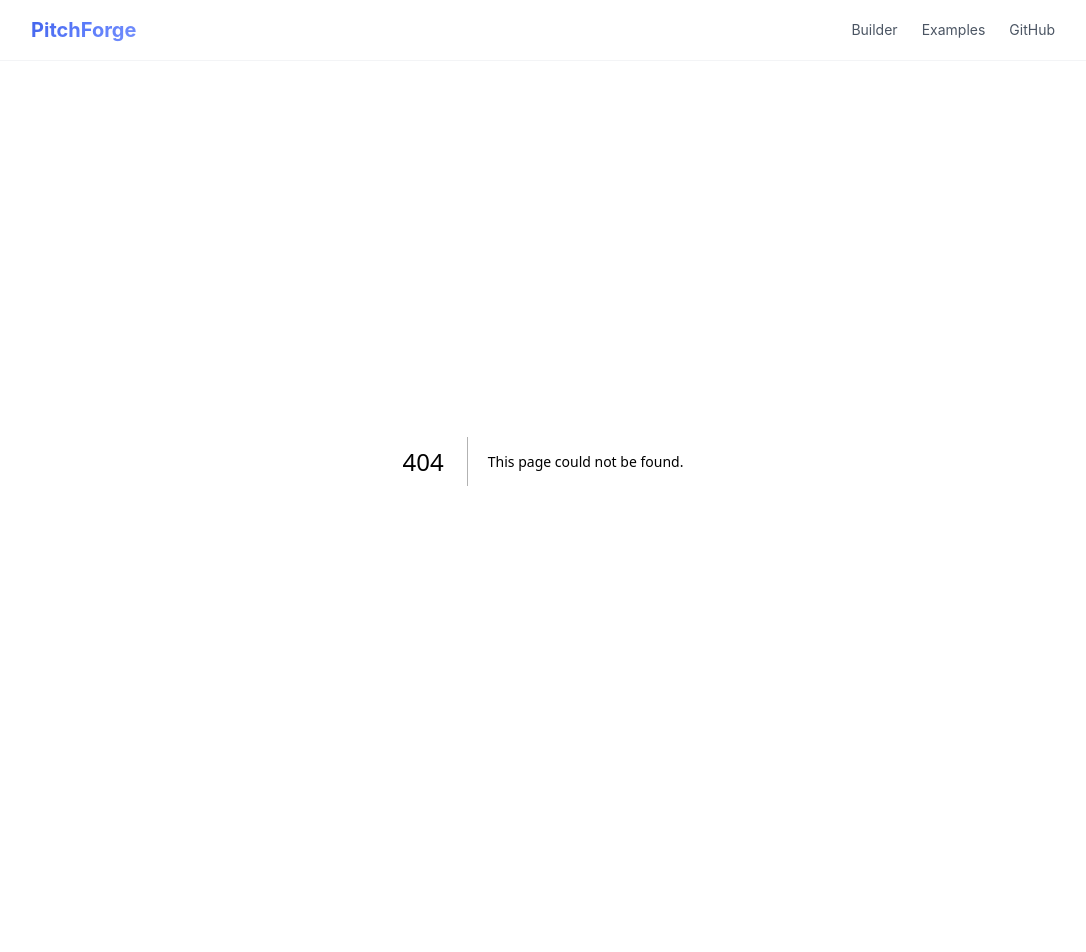
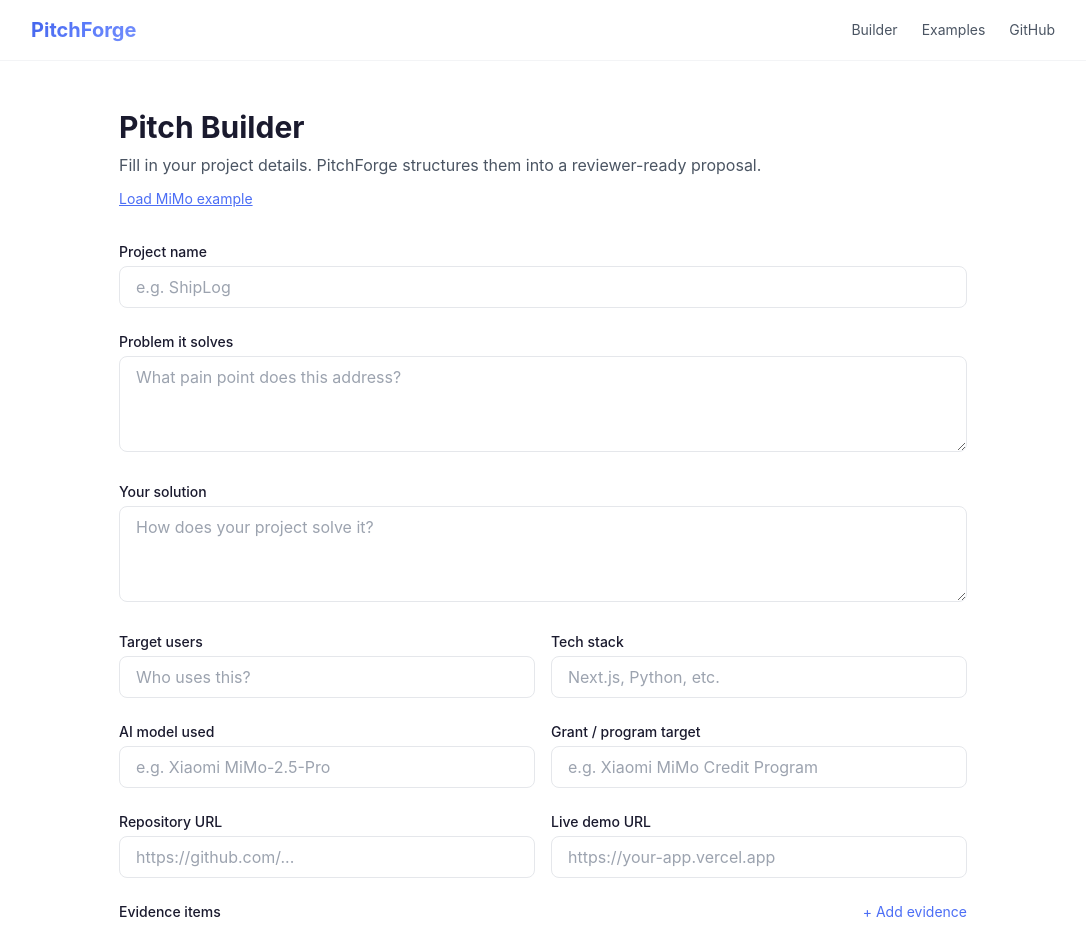
Before and after one commit to Kanzai-png/pitchforge, a Next.js app: page /builder in a window 1280 px wide. Before the commit this address had no page. Shown: the top 952 px of the page, without its empty margins (97-1183 px from the left). Before the commit the page ends 861 px from the top, so only its background shows below. Built offline with nearby package versions, Linux system fonts and the light colour scheme.

Commit message:
feat: interactive builder with form, evidence management, and output

```diff
--- /dev/null
+++ b/app/builder/page.tsx
@@ -0,0 +1,173 @@
+"use client";
+
+import { useState } from "react";
+import { generatePitch, generateGrantAnswer, ProjectInput, EvidenceItem } from "@/lib/generate-pitch";
+
+export default function Builder() {
+  const [input, setInput] = useState<ProjectInput>({
+    name: "",
+    problem: "",
+    solution: "",
+    users: "",
+    techStack: "",
+    modelUsed: "",
+    repoUrl: "",
+    demoUrl: "",
+    evidence: [],
+    grantTarget: "",
+  });
+
+  const [output, setOutput] = useState<string>("");
+  const [mode, setMode] = useState<"pitch" | "grant">("pitch");
+  const [copied, setCopied] = useState(false);
+
+  const addEvidence = () => {
+    setInput({
+      ...input,
+      evidence: [...input.evidence, { type: "repo", url: "", description: "" }],
+    });
+  };
+
+  const updateEvidence = (index: number, field: keyof EvidenceItem, value: string) => {
+    const updated = [...input.evidence];
+    updated[index] = { ...updated[index], [field]: value };
+    setInput({ ...input, evidence: updated });
+  };
+
+  const removeEvidence = (index: number) => {
+    setInput({
+      ...input,
+      evidence: input.evidence.filter((_, i) => i !== index),
+    });
+  };
+
+  const generate = () => {
+    if (mode === "pitch") {
+      setOutput(generatePitch(input));
+    } else {
+      setOutput(generateGrantAnswer(input));
+    }
+  };
+
+  const copyOutput = () => {
+    navigator.clipboard.writeText(output);
+    setCopied(true);
+    setTimeout(() => setCopied(false), 2000);
+  };
+
+  const loadExample = () => {
+    setInput({
+      name: "ShipLog",
+      problem: "developers spend 2-3 hours writing release notes and changelogs manually after each sprint",
+      solution: "an automated changelog generator that analyzes git history and produces structured, human-readable release notes",
+      users: "development teams shipping weekly releases, open-source maintainers, DevOps engineers",
+      techStack: "Next.js 15, TypeScript, Tailwind CSS, Vercel",
+      modelUsed: "Xiaomi MiMo-2.5-Pro",
+      repoUrl: "https://github.com/example/shiplog",
+      demoUrl: "https://shiplog-demo.vercel.app",
+      evidence: [
+        { type: "repo", url: "https://github.com/example/shiplog", description: "Public repository with full commit history" },
+        { type: "demo", url: "https://shiplog-demo.vercel.app", description: "Live deployment with working generation" },
+        { type: "artifact", url: "https://shiplog-demo.vercel.app/sample", description: "Sample generated changelog" },
+      ],
+      grantTarget: "Xiaomi MiMo Model Credit Program",
+    });
+  };
+
+  return (
+    <div className="max-w-4xl mx-auto px-6 py-12">
+      <div className="mb-8">
+        <h1 className="text-3xl font-bold mb-2">Pitch Builder</h1>
+        <p className="text-gray-600">Fill in your project details. PitchForge structures them into a reviewer-ready proposal.</p>
+        <button onClick={loadExample} className="mt-3 text-sm text-brand-600 hover:text-brand-700 underline">Load MiMo example</button>
+      </div>
+
+      <div className="space-y-6 mb-8">
+        <div>
+          <label className="block text-sm font-medium mb-1">Project name</label>
+          <input type="text" value={input.name} onChange={(e) => setInput({ ...input, name: e.target.value })} className="w-full px-4 py-2 border border-gray-200 rounded-lg focus:outline-none focus:ring-2 focus:ring-brand-200" placeholder="e.g. ShipLog" />
+        </div>
+
+        <div>
+          <label className="block text-sm font-medium mb-1">Problem it solves</label>
+          <textarea value={input.problem} onChange={(e) => setInput({ ...input, problem: e.target.value })} className="w-full px-4 py-2 border border-gray-200 rounded-lg focus:outline-none focus:ring-2 focus:ring-brand-200 h-24" placeholder="What pain point does this address?" />
+        </div>
+
+        <div>
+          <label className="block text-sm font-medium mb-1">Your solution</label>
+          <textarea value={input.solution} onChange={(e) => setInput({ ...input, solution: e.target.value })} className="w-full px-4 py-2 border border-gray-200 rounded-lg focus:outline-none focus:ring-2 focus:ring-brand-200 h-24" placeholder="How does your project solve it?" />
+        </div>
+
+        <div className="grid md:grid-cols-2 gap-4">
+          <div>
+            <label className="block text-sm font-medium mb-1">Target users</label>
+            <input type="text" value={input.users} onChange={(e) => setInput({ ...input, users: e.target.value })} className="w-full px-4 py-2 border border-gray-200 rounded-lg focus:outline-none focus:ring-2 focus:ring-brand-200" placeholder="Who uses this?" />
+          </div>
+          <div>
+            <label className="block text-sm font-medium mb-1">Tech stack</label>
+            <input type="text" value={input.techStack} onChange={(e) => setInput({ ...input, techStack: e.target.value })} className="w-full px-4 py-2 border border-gray-200 rounded-lg focus:outline-none focus:ring-2 focus:ring-brand-200" placeholder="Next.js, Python, etc." />
+          </div>
+        </div>
+
+        <div className="grid md:grid-cols-2 gap-4">
+          <div>
+            <label className="block text-sm font-medium mb-1">AI model used</label>
+            <input type="text" value={input.modelUsed} onChange={(e) => setInput({ ...input, modelUsed: e.target.value })} className="w-full px-4 py-2 border border-gray-200 rounded-lg focus:outline-none focus:ring-2 focus:ring-brand-200" placeholder="e.g. Xiaomi MiMo-2.5-Pro" />
+          </div>
+          <div>
+            <label className="block text-sm font-medium mb-1">Grant / program target</label>
+            <input type="text" value={input.grantTarget} onChange={(e) => setInput({ ...input, grantTarget: e.target.value })} className="w-full px-4 py-2 border border-gray-200 rounded-lg focus:outline-none focus:ring-2 focus:ring-brand-200" placeholder="e.g. Xiaomi MiMo Credit Program" />
+          </div>
+        </div>
+
+        <div className="grid md:grid-cols-2 gap-4">
+          <div>
+            <label className="block text-sm font-medium mb-1">Repository URL</label>
+            <input type="text" value={input.repoUrl} onChange={(e) => setInput({ ...input, repoUrl: e.target.value })} className="w-full px-4 py-2 border border-gray-200 rounded-lg focus:outline-none focus:ring-2 focus:ring-brand-200" placeholder="https://github.com/..." />
+          </div>
+          <div>
+            <label className="block text-sm font-medium mb-1">Live demo URL</label>
+            <input type="text" value={input.demoUrl} onChange={(e) => setInput({ ...input, demoUrl: e.target.value })} className="w-full px-4 py-2 border border-gray-200 rounded-lg focus:outline-none focus:ring-2 focus:ring-brand-200" placeholder="https://your-app.vercel.app" />
+          </div>
+        </div>
+
+        <div>
+          <div className="flex items-center justify-between mb-2">
+            <label className="block text-sm font-medium">Evidence items</label>
+            <button onClick={addEvidence} className="text-sm text-brand-600 hover:text-brand-700">+ Add evidence</button>
+          </div>
+          {input.evidence.map((item, i) => (
+            <div key={i} className="flex gap-2 mb-2">
+              <select value={item.type} onChange={(e) => updateEvidence(i, "type", e.target.value)} className="px-3 py-2 border border-gray-200 rounded-lg text-sm">
+                <option value="repo">Repo</option>
+                <option value="demo">Demo</option>
+                <option value="screenshot">Screenshot</option>
+                <option value="log">Log</option>
+                <option value="artifact">Artifact</option>
+                <option value="other">Other</option>
+              </select>
+              <input type="text" value={item.url} onChange={(e) => updateEvidence(i, "url", e.target.value)} className="flex-1 px-3 py-2 border border-gray-200 rounded-lg text-sm" placeholder="URL" />
+              <input type="text" value={item.description} onChange={(e) => updateEvidence(i, "description", e.target.value)} className="flex-1 px-3 py-2 border border-gray-200 rounded-lg text-sm" placeholder="Description" />
+              <button onClick={() => removeEvidence(i)} className="px-3 py-2 text-red-500 hover:text-red-700 text-sm">x</button>
+            </div>
+          ))}
+        </div>
+      </div>
+
+      <div className="flex gap-3 mb-8">
+        <button onClick={() => { setMode("pitch"); generate(); }} className="px-6 py-3 bg-brand-600 text-white rounded-lg font-medium hover:bg-brand-700 transition-colors">Generate Pitch</button>
+        <button onClick={() => { setMode("grant"); generate(); }} className="px-6 py-3 border border-brand-200 text-brand-700 rounded-lg font-medium hover:bg-brand-50 transition-colors">Generate Grant Answer</button>
+      </div>
+
+      {output && (
+        <div className="border border-gray-200 rounded-xl p-6 bg-gray-50">
+          <div className="flex items-center justify-between mb-4">
+            <h3 className="font-semibold">{mode === "pitch" ? "Pitch Pack" : "Grant Answer"}</h3>
+            <button onClick={copyOutput} className="text-sm px-4 py-1.5 bg-brand-600 text-white rounded-md hover:bg-brand-700">{copied ? "Copied!" : "Copy"}</button>
+          </div>
+          <pre className="whitespace-pre-wrap text-sm text-gray-700 font-mono leading-relaxed">{output}</pre>
+        </div>
+      )}
+    </div>
+  );
+}
```
